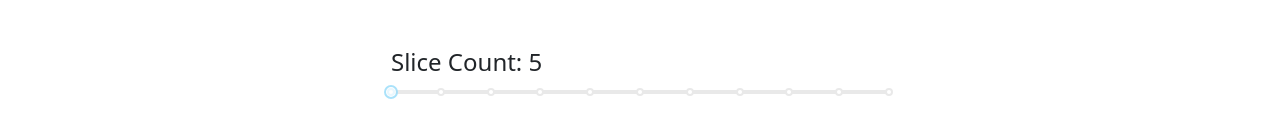
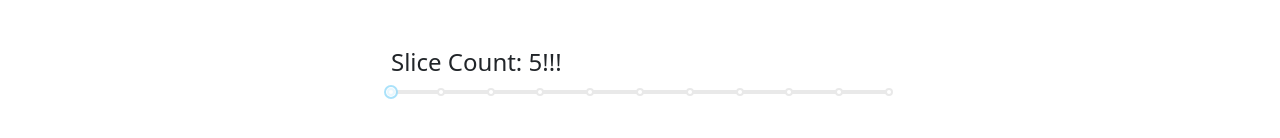
Before and after one commit to LITW11/ReactComponentDemo, a React (Vite) app in the folder ReactComponentsDemo.Web/ClientApp/: page / in a window 1280 px wide. Shown: the part 580-718 px from the top of the page. Built offline with nearby package versions, Linux system fonts and the light colour scheme.

Commit message:
Added great stuff

```diff
--- a/ReactComponentsDemo.Web/ClientApp/src/components/PeopleAgeChart.jsx
+++ b/ReactComponentsDemo.Web/ClientApp/src/components/PeopleAgeChart.jsx
@@ -60,7 +60,7 @@ const PeopleAgeChart = ({ people }) => {
             </div>
             <div className="row p-5">
                 <div className='col-md-6 offset-md-3'>
-                    <h4>Slice Count: {sliceCount}</h4>
+                    <h4>Slice Count: {sliceCount}!!!</h4>
                     <Slider min={5} max={15} dots={true} value={sliceCount} onChange={val => setSliceCount(val)}  />
                 </div>
             </div>
```
